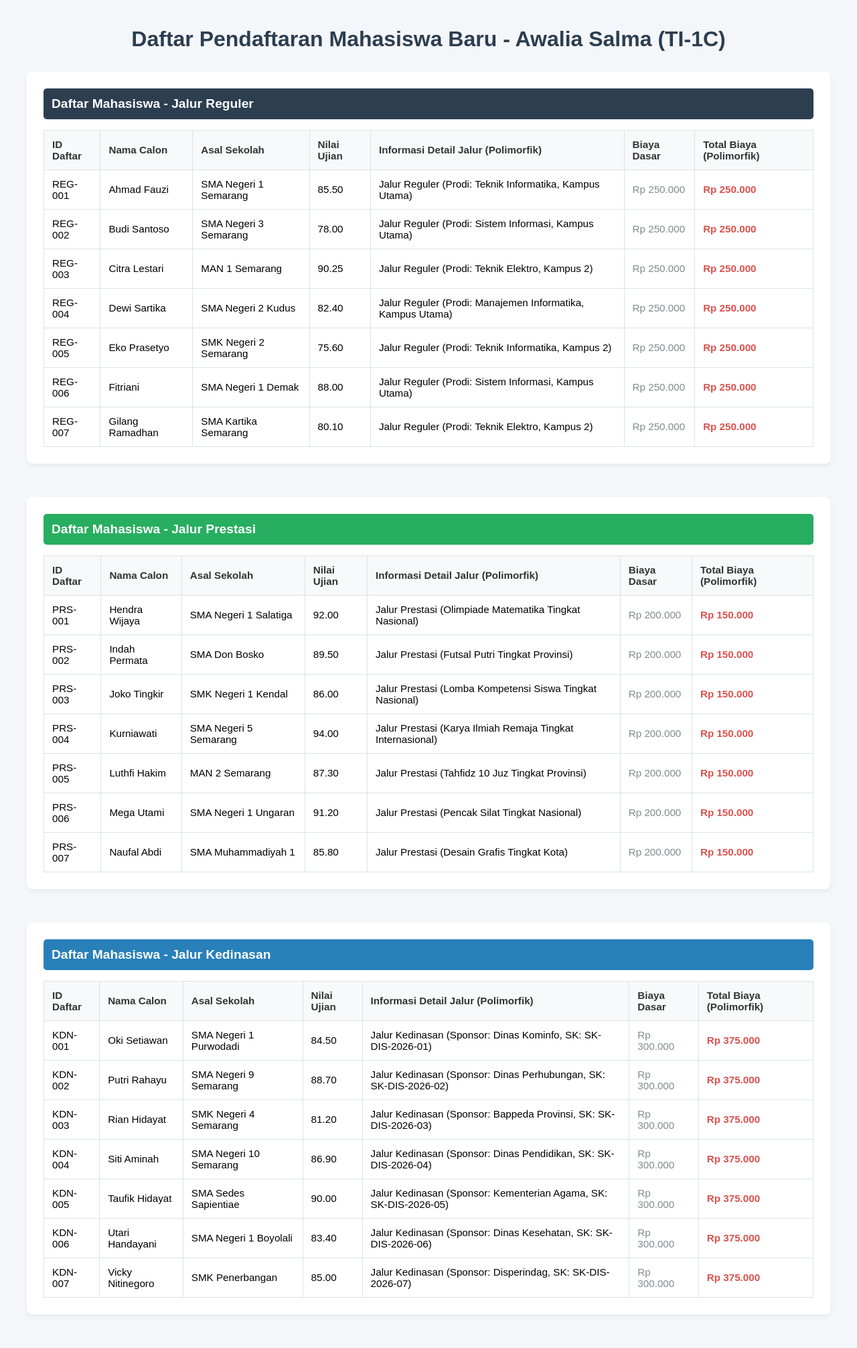
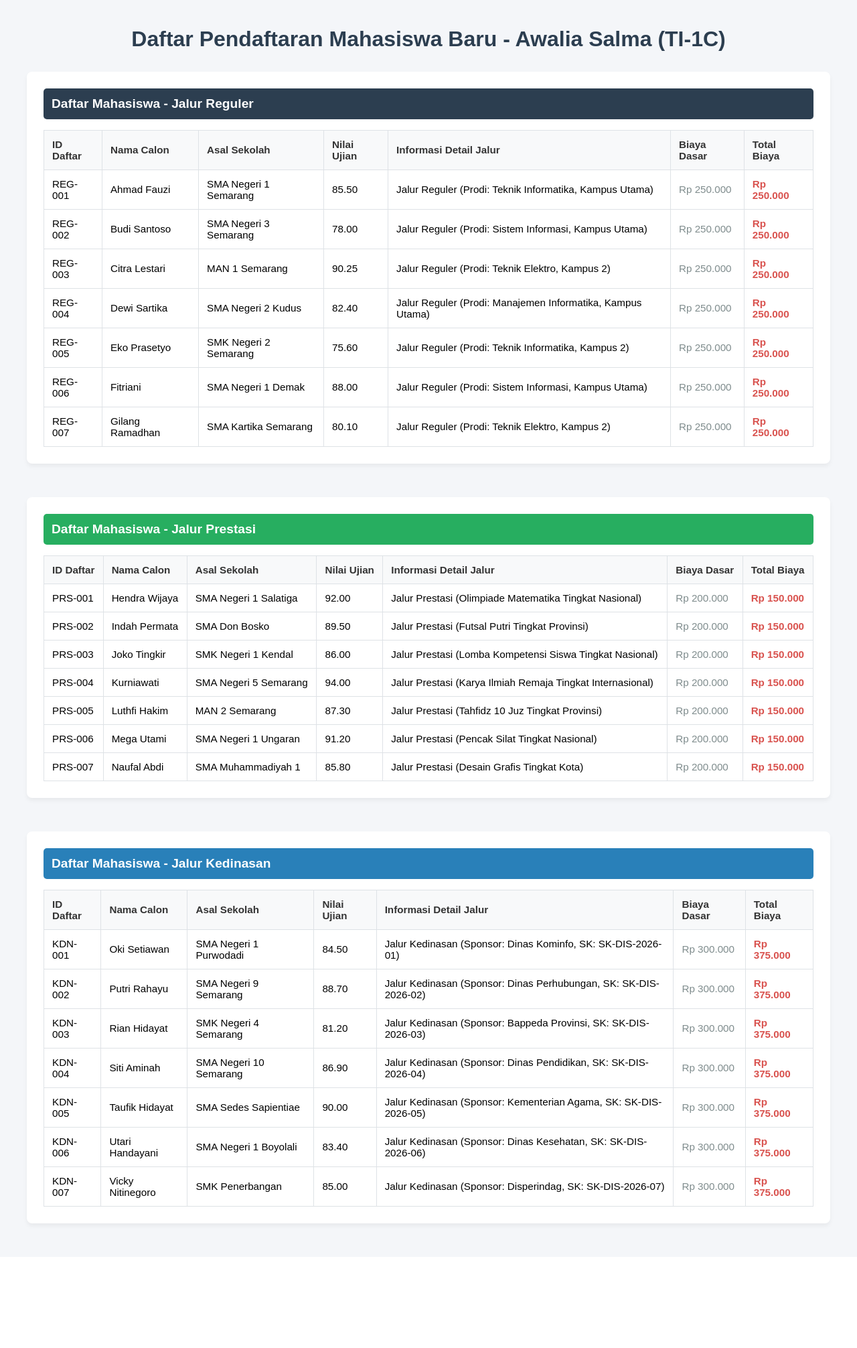
Before and after one commit to salmafarikhah-gif/Simulasi_PBO_AwaliaSalmaFarikhah, a PHP site: page / in a window 1280 px wide. Shown: the whole page at 67% size. After the commit the page ends 1833 px from the top, so only its background shows below. Run offline with PHP 8.4, Linux system fonts and the light colour scheme; data comes from the database, SQL or seed files in the repository.

Commit message:
[Tahap 6] Pembuatan Komponen Antarmuka (View dengan PHP)

```diff
--- a/index.php
+++ b/index.php
@@ -50,9 +50,9 @@ $dataKedinasan = $dummyKedinasan->getDaftarKedinasan($koneksi);
                     <th>Nama Calon</th>
                     <th>Asal Sekolah</th>
                     <th>Nilai Ujian</th>
-                    <th>Informasi Detail Jalur (Polimorfik)</th>
+                    <th>Informasi Detail Jalur</th>
                     <th>Biaya Dasar</th>
-                    <th>Total Biaya (Polimorfik)</th>
+                    <th>Total Biaya</th>
                 </tr>
             </thead>
             <tbody>
@@ -87,9 +87,9 @@ $dataKedinasan = $dummyKedinasan->getDaftarKedinasan($koneksi);
                     <th>Nama Calon</th>
                     <th>Asal Sekolah</th>
                     <th>Nilai Ujian</th>
-                    <th>Informasi Detail Jalur (Polimorfik)</th>
+                    <th>Informasi Detail Jalur</th>
                     <th>Biaya Dasar</th>
-                    <th>Total Biaya (Polimorfik)</th>
+                    <th>Total Biaya</th>
                 </tr>
             </thead>
             <tbody>
@@ -123,9 +123,9 @@ $dataKedinasan = $dummyKedinasan->getDaftarKedinasan($koneksi);
                     <th>Nama Calon</th>
                     <th>Asal Sekolah</th>
                     <th>Nilai Ujian</th>
-                    <th>Informasi Detail Jalur (Polimorfik)</th>
+                    <th>Informasi Detail Jalur</th>
                     <th>Biaya Dasar</th>
-                    <th>Total Biaya (Polimorfik)</th>
+                    <th>Total Biaya</th>
                 </tr>
             </thead>
             <tbody>
```
